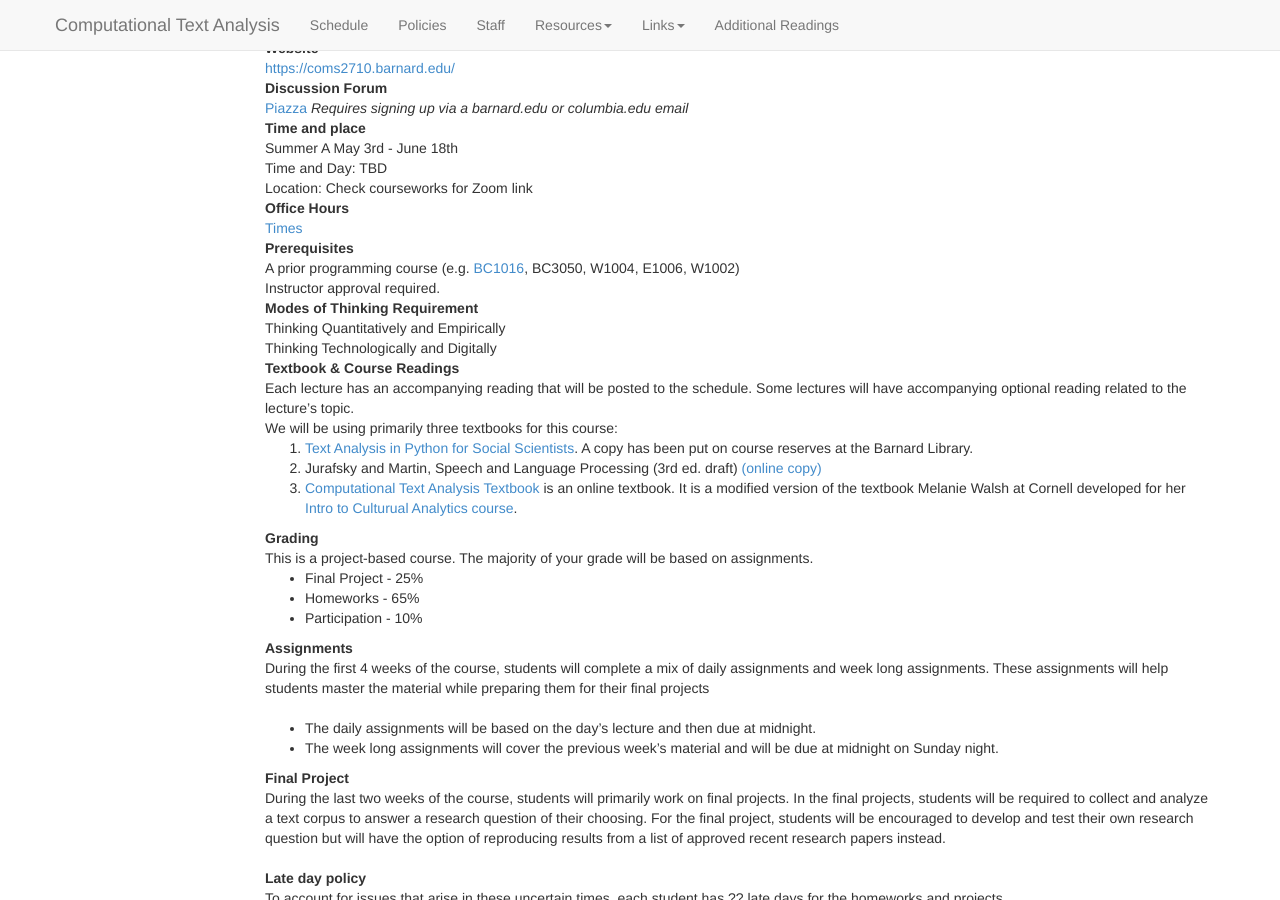
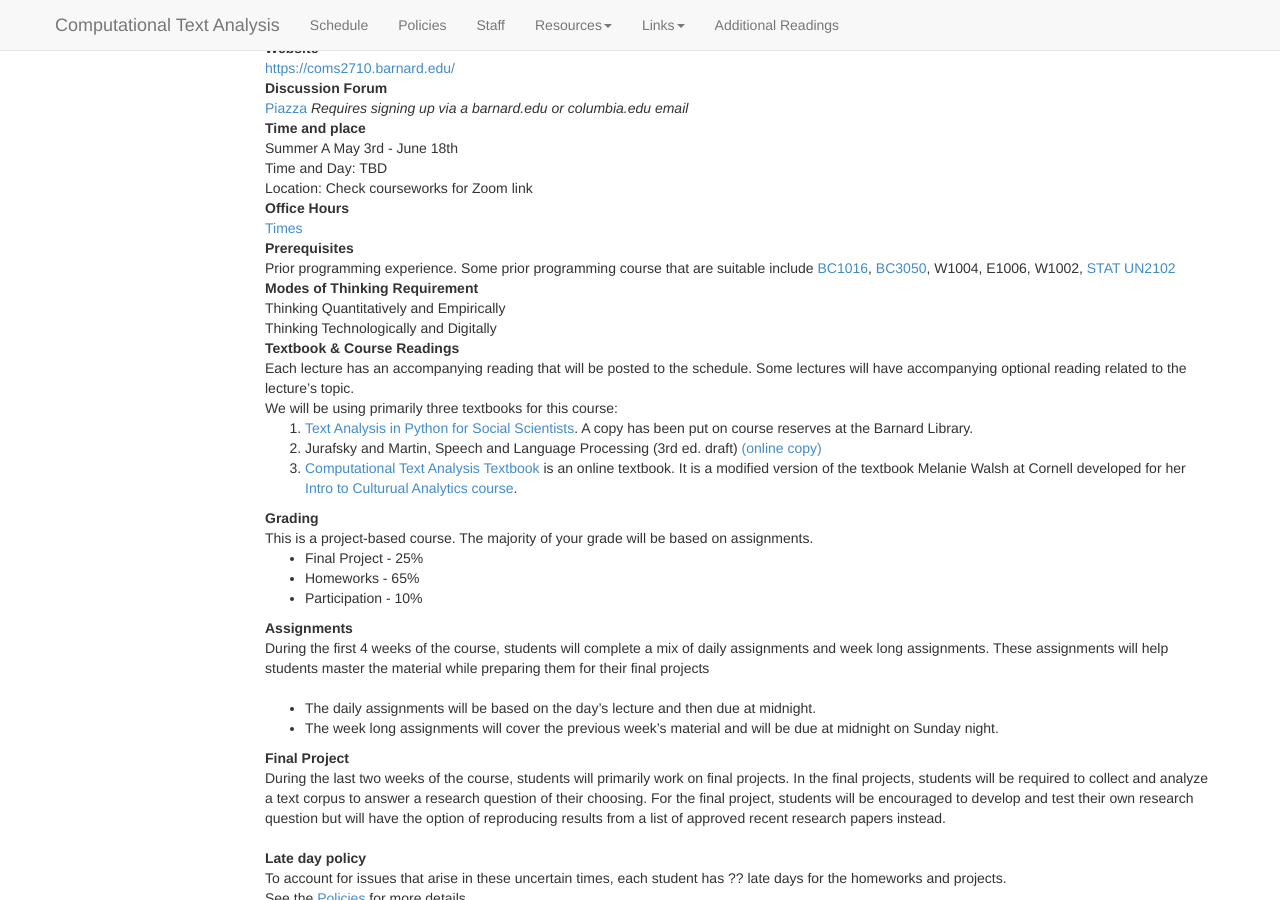
Before and after one commit to BC-COMS-2710/BC-COMS-2710.github.io, a Jekyll site: the page built from index.md, in a window 1280 px wide and 900 px high, scrolled down 352 px. Built offline with Jekyll 4.4.1, drawn with Linux system fonts in a browser that asks for light colours; nearby versions of some CDN libraries.

Commit message:
index: added stat class as previous class

```diff
--- a/index.md
+++ b/index.md
@@ -71,8 +71,7 @@ Office Hours
 : <a href="office-hours.html">Times</a>
 
 Prerequisites
-: A prior programming course (e.g. [BC1016](http://coms1016.barnard.edu/), BC3050, W1004, E1006, W1002)
-: Instructor approval required.
+: Prior programming experience. Some prior programming course that are suitable include [BC1016](http://coms1016.barnard.edu/), [BC3050](https://edblogs.columbia.edu/eescx3050-001-2015-3/), W1004, E1006, W1002, [STAT UN2102](https://leewtai.github.io/courses/stat_computing/syllabus.html)
 
 Modes of Thinking Requirement
 : Thinking Quantitatively and Empirically
```
